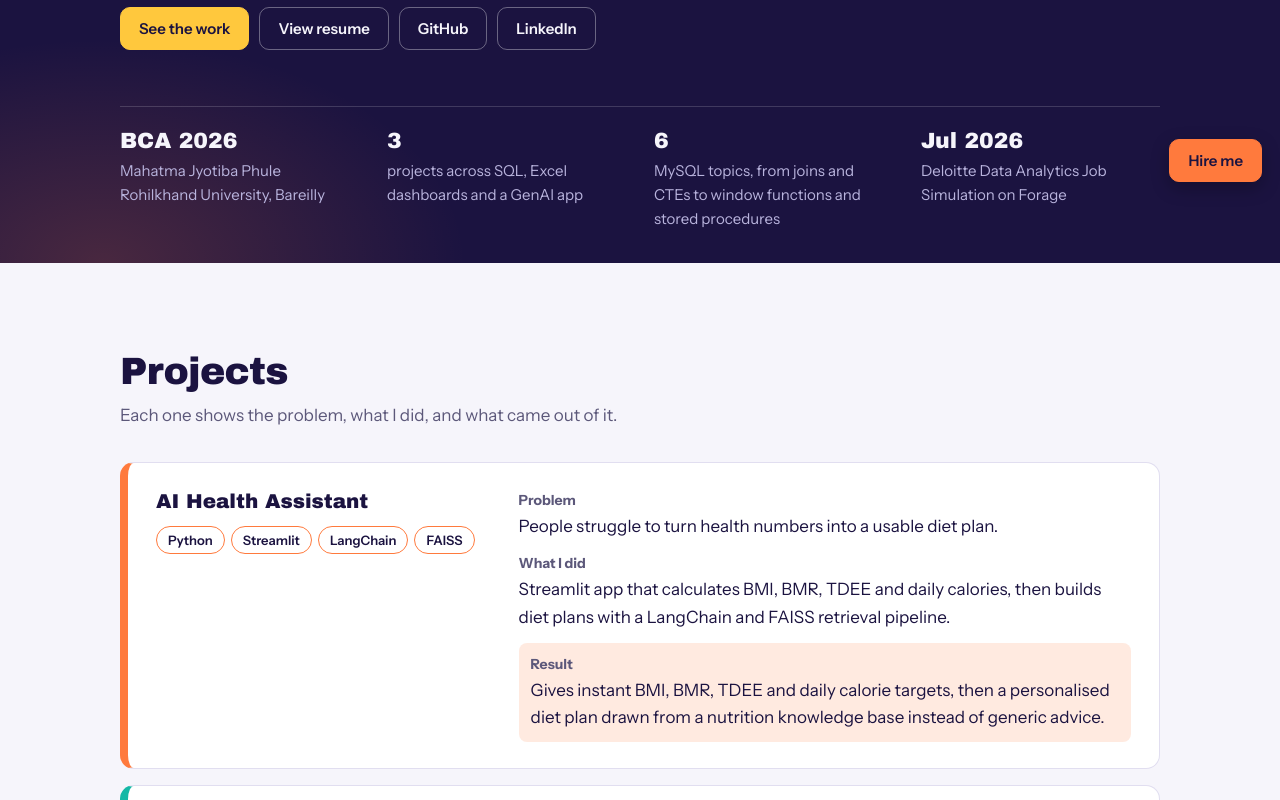
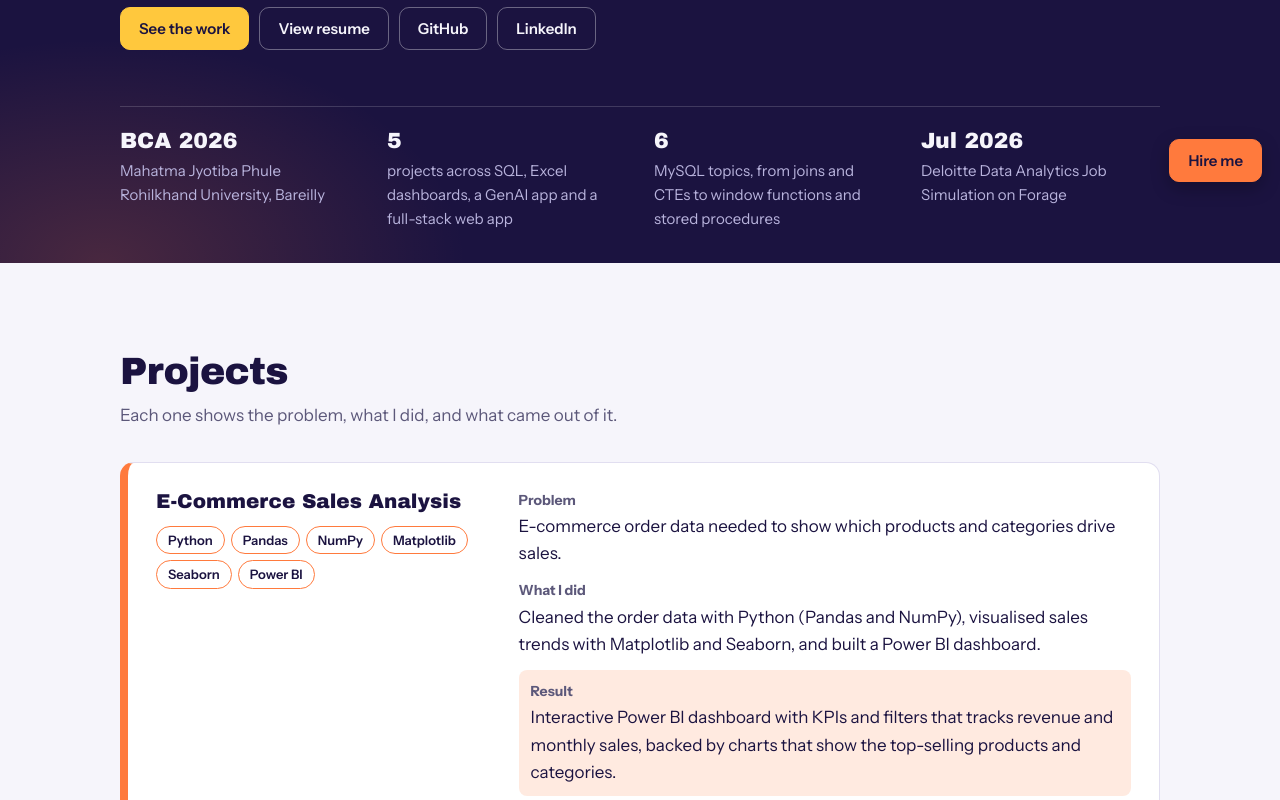
Before and after one commit to Nishant4151/Portfolio, a plain HTML site: page index.html in a window 1280 px wide. Shown: the part 600-1400 px from the top of the page. Drawn offline with Linux system fonts and the light colour scheme; a web font is replaced by a local one.

Commit message:
Added some features

```diff
--- a/index.html
+++ b/index.html
@@ -46,7 +46,7 @@
    </div>
    <div class="stats">
     <div class="stat"><b>BCA 2026</b><span>Mahatma Jyotiba Phule Rohilkhand University, Bareilly</span></div>
-    <div class="stat"><b id="pc">3</b><span>projects across SQL, Excel dashboards and a GenAI app</span></div>
+    <div class="stat"><b id="pc">3</b><span>projects across SQL, Excel dashboards, a GenAI app and a full-stack web app</span></div>
     <div class="stat"><b>6</b><span>MySQL topics, from joins and CTEs to window functions and stored procedures</span></div>
     <div class="stat"><b>Jul 2026</b><span>Deloitte Data Analytics Job Simulation on Forage</span></div>
    </div>
--- a/script.js
+++ b/script.js
@@ -6,9 +6,11 @@ const CONFIG={
  linkedin:"https://www.linkedin.com/in/nishant-chauhan-747356388",
  certificate:"Deloitte_Certificate.pdf",
  projects:[
+  {title:"E-Commerce Sales Analysis",problem:"E-commerce order data needed to show which products and categories drive sales.",did:"Cleaned the order data with Python (Pandas and NumPy), visualised sales trends with Matplotlib and Seaborn, and built a Power BI dashboard.",result:"Interactive Power BI dashboard with KPIs and filters that tracks revenue and monthly sales, backed by charts that show the top-selling products and categories.",tags:["Python","Pandas","NumPy","Matplotlib","Seaborn","Power BI"],live:"",code:"",img:""},
+  {title:"Student Database Analysis",problem:"Student records needed to be queried for clear answers.",did:"Wrote SQL queries covering joins, CTEs and window functions.",result:"A structured student database (primary keys, auto-increment IDs) where joins, CTEs, window functions, GROUP BY and CASE queries turn raw records into clear summaries.",tags:["SQL","MySQL"],live:"",code:"",img:""},
+  {title:"Coca-Cola Sales Analysis",problem:"Sales data needed to show what drives revenue.",did:"Cleaned the data and built an Excel and Power BI dashboard.",result:"Interactive dashboard with slicers and a timeline filter. It showed December as the top sales month and New York as the top state by units sold.",tags:["Excel","Power BI","SQL"],live:"",code:"",img:""},
   {title:"AI Health Assistant",problem:"People struggle to turn health numbers into a usable diet plan.",did:"Streamlit app that calculates BMI, BMR, TDEE and daily calories, then builds diet plans with a LangChain and FAISS retrieval pipeline.",result:"Gives instant BMI, BMR, TDEE and daily calorie targets, then a personalised diet plan drawn from a nutrition knowledge base instead of generic advice.",tags:["Python","Streamlit","LangChain","FAISS"],live:"",code:"",img:""},
-  {title:"Student Database Analysis",problem:"Student records needed to be queried for clear answers.",did:"Wrote SQL queries covering joins, CTEs and window functions.",result:"A structured student database (primary keys, auto-increment IDs) where joins, CTEs, window functions, GROUP BY and CASE queries turn raw records into clear summaries.",tags:["SQL","MySQL"],live:"",code:"",img:""},
-  {title:"Coca-Cola Sales Analysis",problem:"Sales data needed to show what drives revenue.",did:"Cleaned the data and built an Excel and Power BI dashboard.",result:"Interactive dashboard with slicers and a timeline filter. It showed December as the top sales month and New York as the top state by units sold.",tags:["Excel","Power BI","SQL"],live:"",code:"",img:""}
+  {title:"Expense Tracker Pro",problem:"Daily expenses are hard to follow when they are scattered across notes and apps.",did:"Built a full-stack web app with an HTML, CSS and JavaScript front end and a Node.js server, with expense records stored in MySQL.",result:"Users can add, edit, delete and categorize expenses, and SQL queries give category-wise and monthly spending summaries.",tags:["HTML","CSS","JavaScript","Node.js","MySQL"],live:"",code:"",img:""}
  ],
 skillGroups:[
   {label:"Languages",items:["Python","SQL","Java (basic)","HTML","CSS","JavaScript"]},
```
